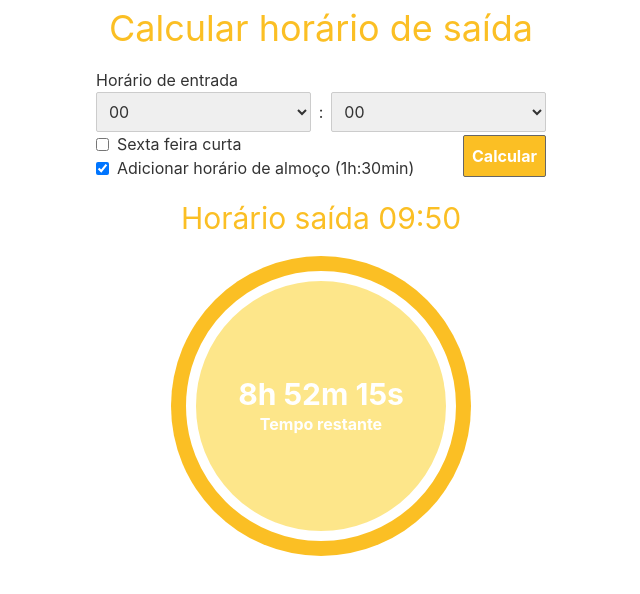
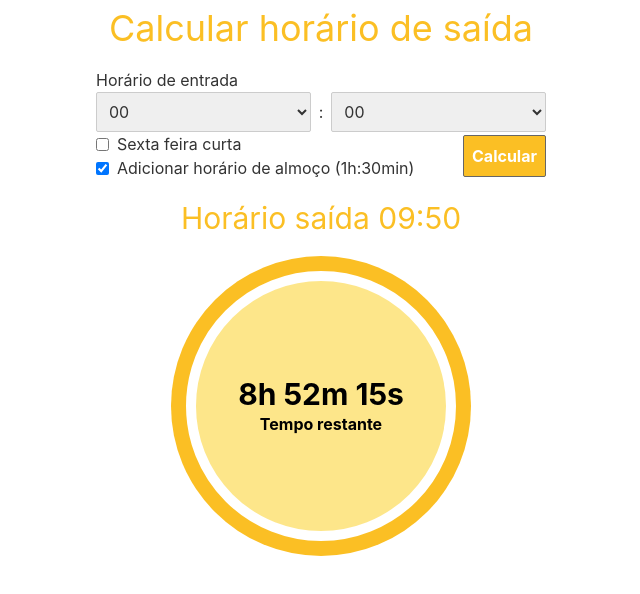
Before and after one commit to Tiago-israel/ponto-svelte, a Svelte app: page / in a window 1280 px wide. Both pictures are taken after a click on the button "Calcular". Shown: the top 594 px of the page, without its empty margins (319-959 px from the left). Built offline with nearby package versions, Linux system fonts and the light colour scheme.

Commit message:
troca de cor do texto do timer

```diff
--- a/src/App.svelte
+++ b/src/App.svelte
@@ -150,8 +150,8 @@
             <div
               class="clock-content bg-amber-200 flex flex-col items-center justify-center"
             >
-              <h1 class="text-3xl font-bold text-white">{countDown}</h1>
-              <span class="text-white font-bold">Tempo restante</span>
+              <h1 class="text-3xl font-bold text-black">{countDown}</h1>
+              <span class="text-black font-bold">Tempo restante</span>
             </div>
           </div>
         </div>
```
